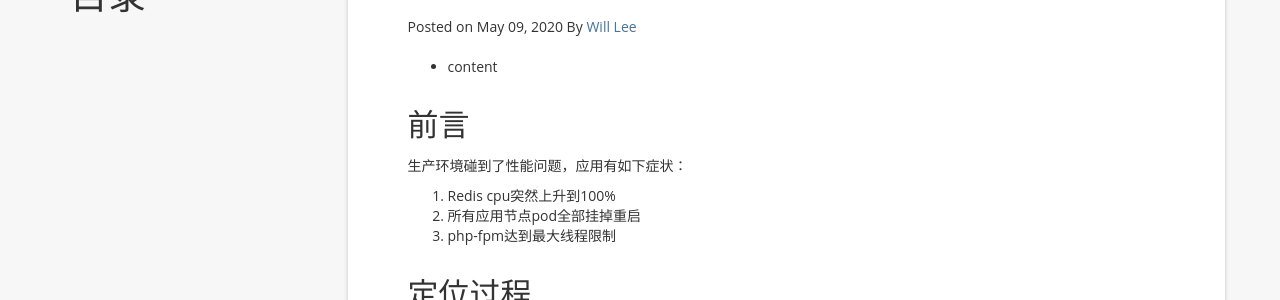
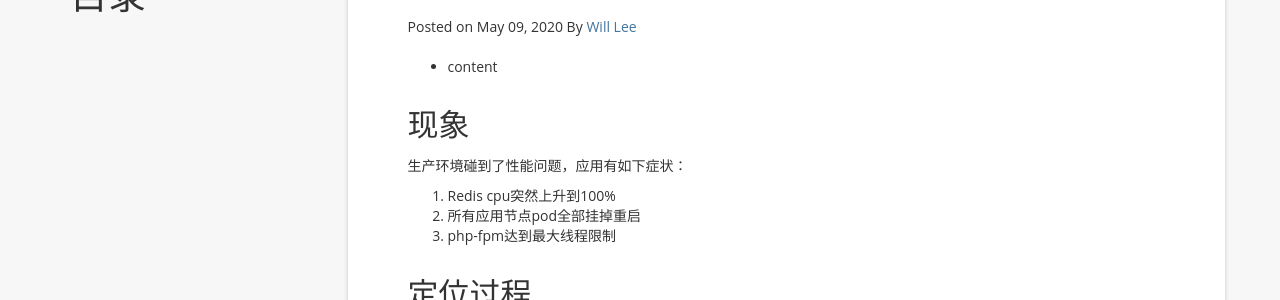
Before and after one commit to rocmac/rocmac.github.io, a Jekyll site: the page built from _posts/2020-05-10-redis军规.md, in a window 1280 px wide and 1245 px high. Shown: the part 358-658 px from the top of the window. Built offline with Jekyll 4.4.1, drawn with Linux system fonts in a browser that asks for light colours; nearby versions of some CDN libraries; a script that is not in the unit is left out; comment, search, counter and statistics services are not loaded.

Commit message:
commit redis

```diff
--- a/_posts/2020-05-10-redis军规.md
+++ b/_posts/2020-05-10-redis军规.md
@@ -9,7 +9,7 @@ tag: [Redis] # add tag
 - content
   {:toc}
 
-## 前言
+## 现象
 
 生产环境碰到了性能问题，应用有如下症状：
 1. Redis cpu突然上升到100%
```
